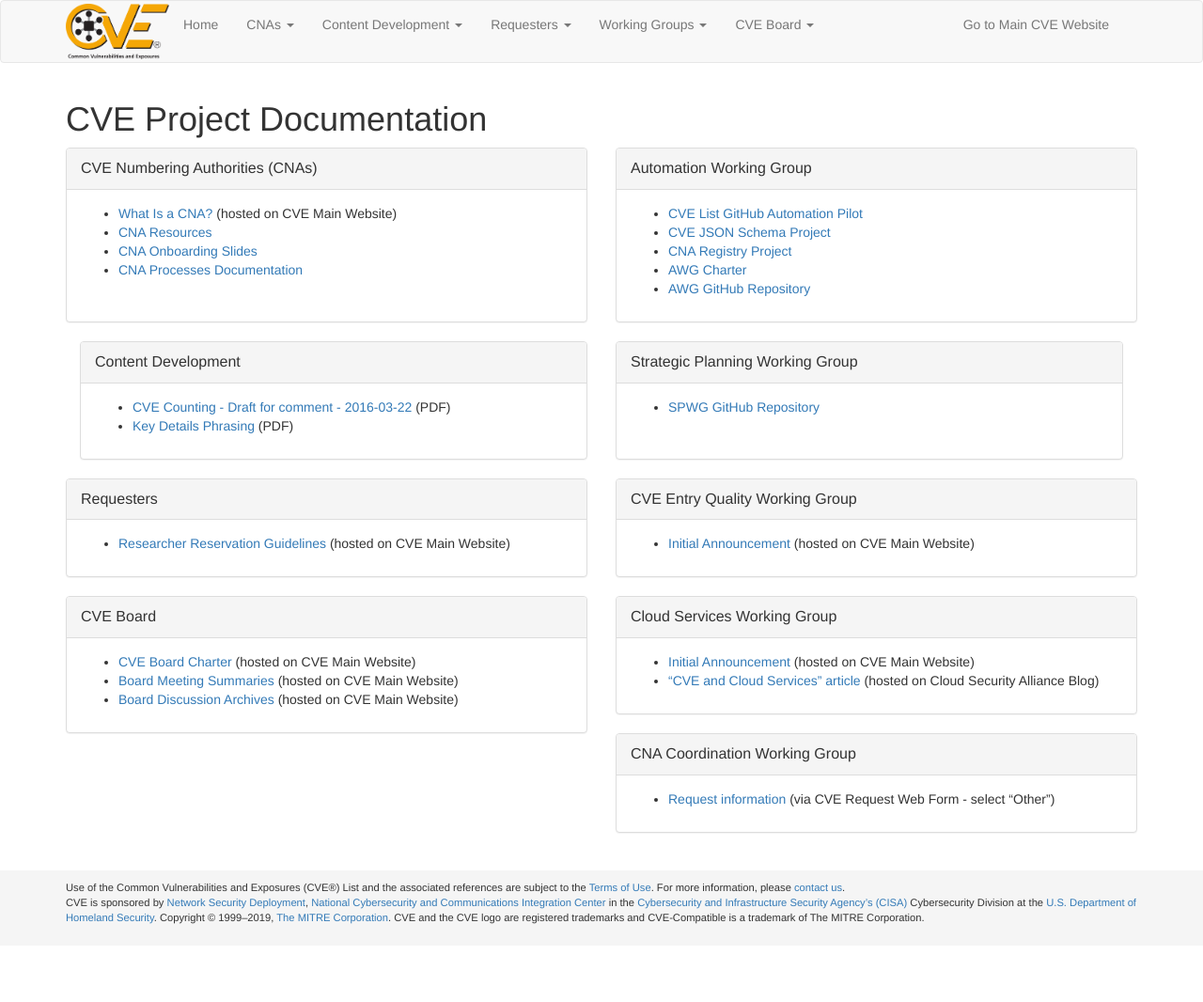
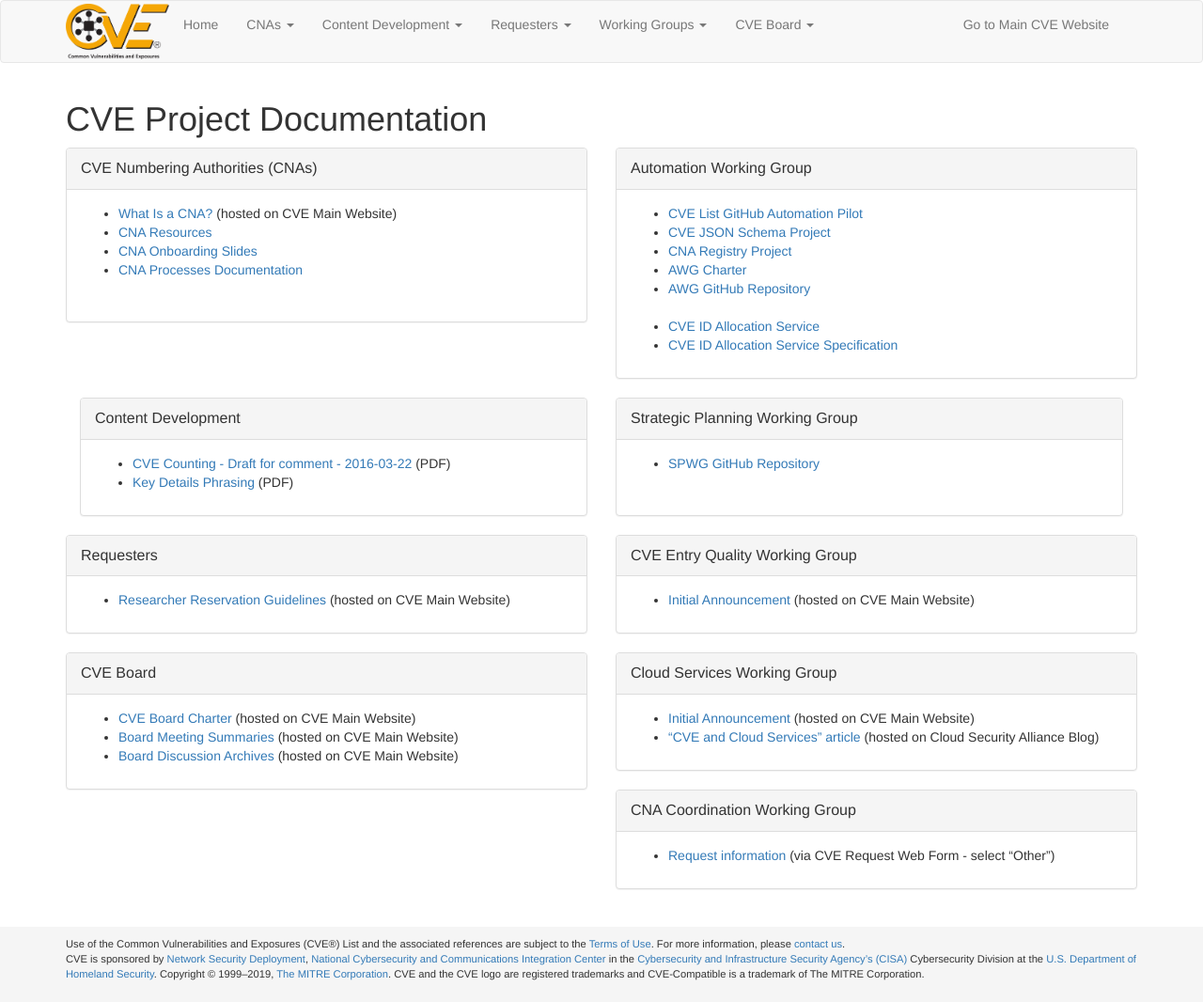
Before and after one commit to CVEProject/cveproject.github.io, a Jekyll site: the page built from docs/index.md, in a window 1280 px wide. Shown: the whole page at 94% size. Built offline with Jekyll 4.4.1, drawn with Linux system fonts in a browser that asks for light colours; nearby versions of some CDN libraries; before the commit the page ends 1006 px from its top, so only the background shows below that.

Commit message:
update docs/index.md
Added links to two new AWG Repositories (1) CVE ID Allocations Service, and (2) CVE ID Allocations Service Specification.

```diff
--- a/docs/index.md
+++ b/docs/index.md
@@ -34,6 +34,9 @@ layout: page
          <li markdown="span">[CNA Registry Project](https://github.com/CVEProject/CNA-registry-project-AWG)</li>
          <li markdown="span">[AWG Charter](https://github.com/CVEProject/automation-working-group/blob/master/CAWG_Charter_DRAFT.md)</li>
          <li markdown="span">[AWG GitHub Repository](https://github.com/CVEProject/automation-working-group)</li>
+         <br>
+         <li markdown="span">[CVE ID Allocation Service](https://github.com/CVEProject/CVE-Services)</li>
+         <li markdown="span">[CVE ID Allocation Service Specification](https://github.com/CVEProject/cvelist)</li>
       </ul>
       </div>
     </div>
```
